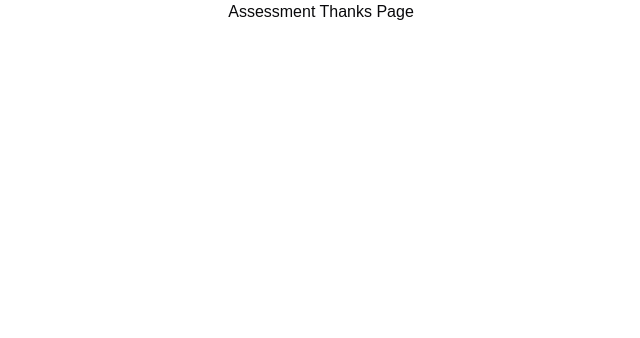
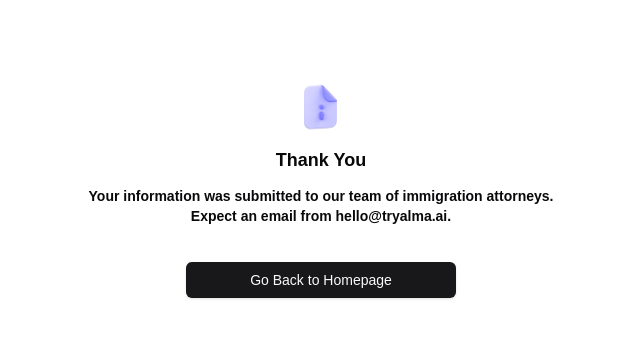
Before and after one commit to eavary/leads-app, a Next.js app: page /thanks in a window 1280 px wide. Shown: the top 338 px of the page, without its empty margins (319-959 px from the left). Built offline with nearby package versions, Linux system fonts and the light colour scheme.

Commit message:
[assessment] thanks page

```diff
--- a/src/app/(assessment)/thanks/page.tsx
+++ b/src/app/(assessment)/thanks/page.tsx
@@ -1,6 +1,26 @@
+import Image from 'next/image'
+import Link from 'next/link'
+
+import { Button } from '@/components/ui/button'
 
 export default function AssessmentThanksPage() {
   return (
-    <h1>Assessment Thanks Page</h1>
+    <div className="flex flex-col spacing-y-8 my-20 items-center max-w-lg">
+      <Image
+        src="/icon-info.png"
+        alt="Info"
+        width={50}
+        height={50}
+      />
+      <h1 className="text-lg font-semibold my-3">Thank You</h1>
+      <p className="text-sm text-center font-semibold mb-3">
+        Your information was submitted to our team of immigration attorneys. Expect an email from hello@tryalma.ai.
+      </p>
+      <Link href="/" className="mt-6">
+        <Button className="px-16">
+          Go Back to Homepage
+        </Button>
+      </Link>
+    </div>
   )
 }
```
